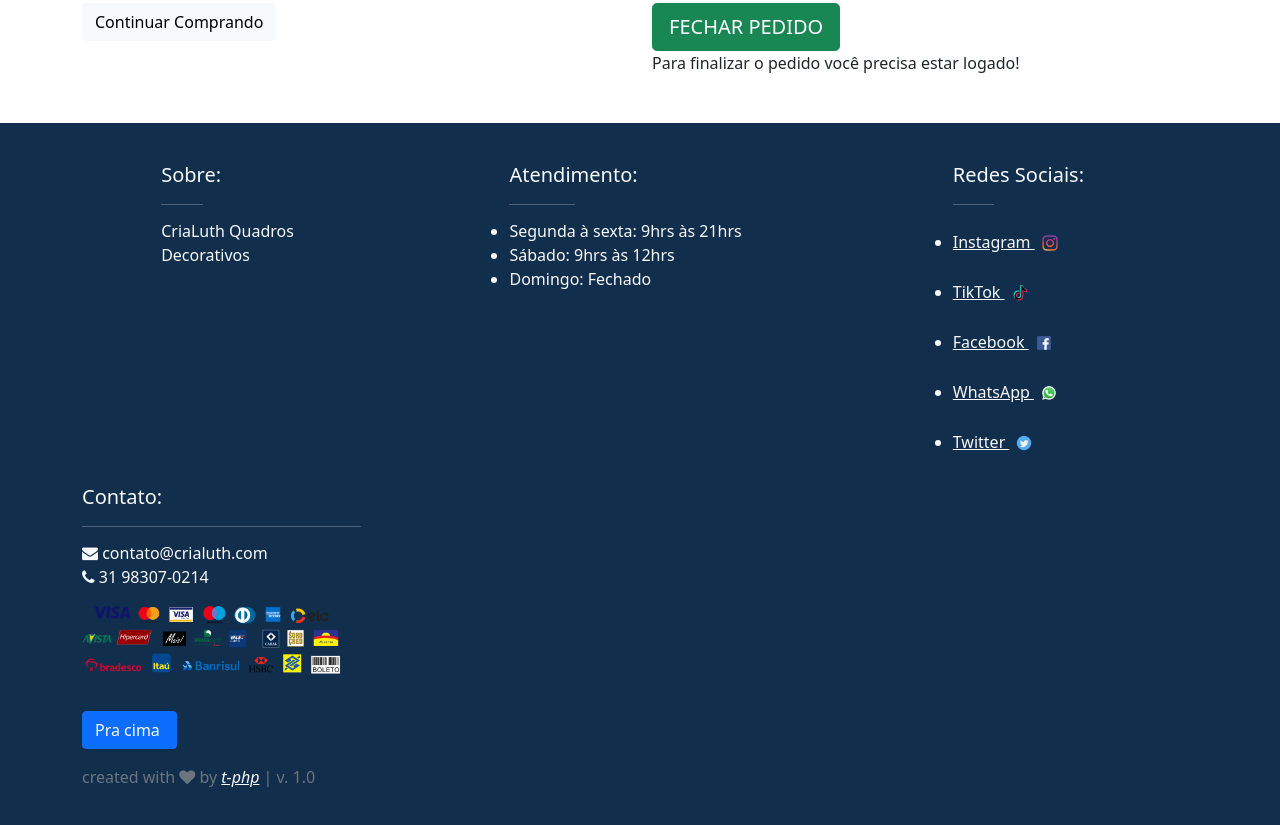
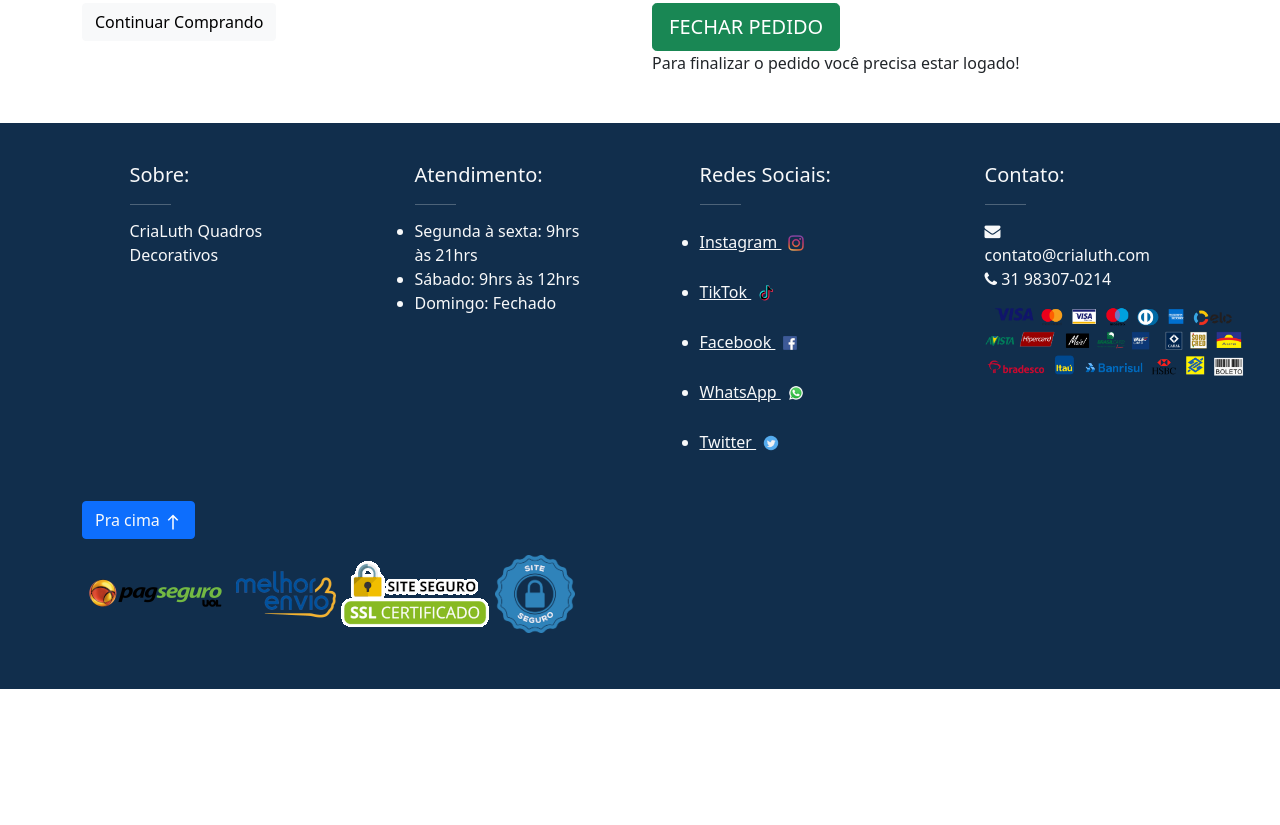
Before and after one commit to andressaanunes/trabalhotiaw, a website: page public/carrinho/index.html in a window 1280 px wide. Shown: the part 351-1176 px from the top of the page. After the commit the page ends 1040 px from the top, so only its background shows below. Drawn offline with nearby package versions, Linux system fonts and the light colour scheme; some packages are replaced by stand-ins of ours; a script that the page names is missing.

Commit message:
selos de rodapé adicionado, fonte do preço ns cards destacada

```diff
--- a/public/Home/home.js
+++ b/public/Home/home.js
@@ -67,7 +67,7 @@ function getProds() {
                 <div class="card-body">
                     <h4 class="card-title"><a class="text-decoration-none" href="http://localhost:5000/product?product=${prod.id}" title="View Product">${prod.nome}</a></h4>
                     <div class="align-text-bottom">
-                        <span class="price">R$${prod.preco}</span>
+                        <span class="price"><strong>R$${prod.preco}<strong></span>
                     </div>
                 </div>
                 <div class="card-footer">
--- a/public/Search/category.js
+++ b/public/Search/category.js
@@ -30,7 +30,7 @@ function getProds() {
                 <div class="card-body">
                     <h4 class="card-title"><a class="text-decoration-none" href="http://localhost:5000/product?product=${prod.id}" title="View Product">${prod.nome}</a></h4>
                     <div class="align-text-bottom">
-                        <span class="price">R$${prod.preco}</span>
+                        <span class="price"><strong>R$${prod.preco}</strong></span>
                     </div>
                 </div>
                 <div class="card-footer">
--- a/public/carrinho/index.html
+++ b/public/carrinho/index.html
@@ -129,7 +129,7 @@
                 </p>
             </div>
 
-            <div class="col-md-2 col-lg-1 col-xl-3 mx-auto">
+            <div class="col-md-2 col-lg-1 col-xl-2 mx-auto">
                 <h5>Atendimento:</h5>
                 <hr class="bg-white mb-2 mt-0 d-inline-block mx-auto w-25">
                 <ul class="list-unstyled">
@@ -162,7 +162,7 @@
                 </ul>
             </div>
 
-            <div class="">
+            <div class="col-md-3 col-lg-3 col-xl-2 mx-auto">
                 <h5>Contato:</h5>
                 <hr class="bg-white mb-2 mt-0 d-inline-block mx-auto w-25">
                 <ul class="list-unstyled">
@@ -171,15 +171,25 @@
                     <li><i class="fa fa-phone mr-2"></i> 31 98307-0214</li>
 
                 </ul>
-                <img class="paymentimg" src="../imagens/meiosdepagamento.png" alt="image not loaded">
+                <img class="paymentimg" src="../imagens/meiosdepagamento.png" alt="meios de pagamento">
             </div>
-            <div class="col-12 copyright mt-3 justify-content-center">
-                <p class="float-left">
+            <div class="col-12 copyright mt-3 justify-content-center ">
+
+                <p>
                     <a class="btn btn-primary topo"  href="#" role="button" >Pra cima
-                    <img src="baseline_north_white_18dp.png" alt="">
+                    <img src="../imagens/baseline_north_white_18dp.png" alt="">
                     </a>
 
-                <p class="text-right text-muted">created with <i class="fa fa-heart"></i> by <a href="https://t-php.fr/43-theme-ecommerce-bootstrap-4.html"><i>t-php</i></a> | <span>v. 1.0</span></p>
+                    <div class="float-right selosFooter ">
+
+                        <img src="../imagens/Logo_PagSeguro.png" alt="">
+                        <img src="../imagens/MELHOR-ENVIO.png" alt="">
+                        <img src="../imagens/selossl.png" alt="">
+                        <img src="../imagens/selo site seguro.png" alt="">
+
+                    </div>
+                </p>
+
             </div>
         </div>
     </div>
--- a/public/category/category.js
+++ b/public/category/category.js
@@ -24,7 +24,7 @@ function getProds() {
                 <div class="card-body">
                     <h4 class="card-title"><a class="text-decoration-none" href="http://localhost:5000/product?product=${prod.id}" title="View Product">${prod.nome}</a></h4>
                     <div class="align-text-bottom">
-                        <span class="price">R$${prod.preco}</span>
+                        <span class="price"><strong>R$${prod.preco}<strong></span>
                     </div>
                 </div>
                 <div class="card-footer">
--- a/public/styles/geral.css
+++ b/public/styles/geral.css
@@ -46,7 +46,7 @@
     margin-bottom: 25px;
     margin-left: 25px;
     border-radius: 10px;
-    font-size: 1.6rem;
+    font-size: 1.4rem;
 }
 
 .paymentimg{
@@ -99,6 +99,9 @@ div#columns small {
     bottom:1px;
     right: 10px;
 }
+.selosFooter{
+    display: block;
+}
 footer {
     margin-top: 10px;
     background: #112e4c;
```
Also changed, not shown: public/Home/index.html (+9 -1 lines), public/Search/index.html (+10 -2 lines), public/area/index.html (+10 -3 lines), public/category/index.html (+9 -1 lines), public/produto/index.html (+9 -1 lines), config/authCfg.json (renamed from controllers/config/authCfg.json).
